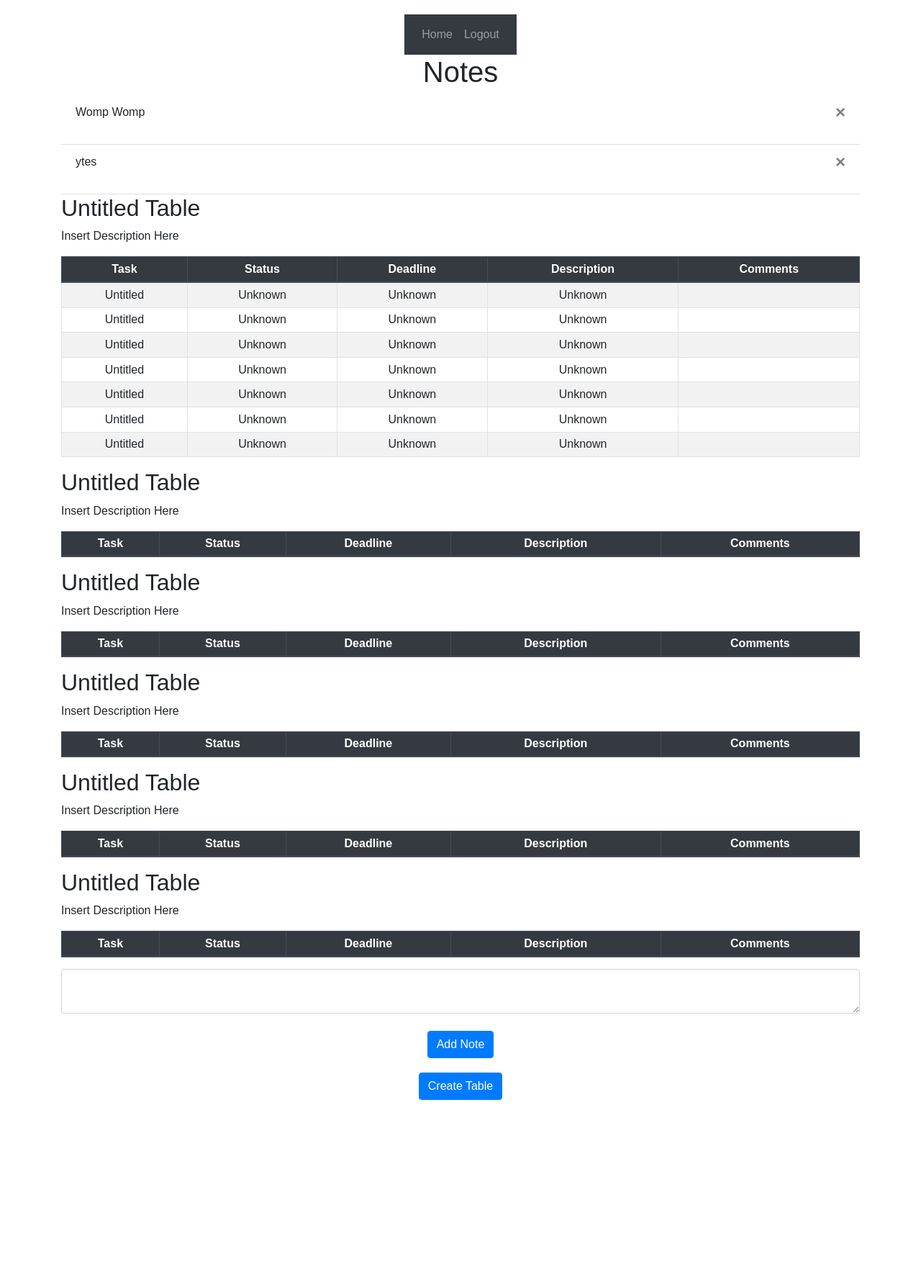
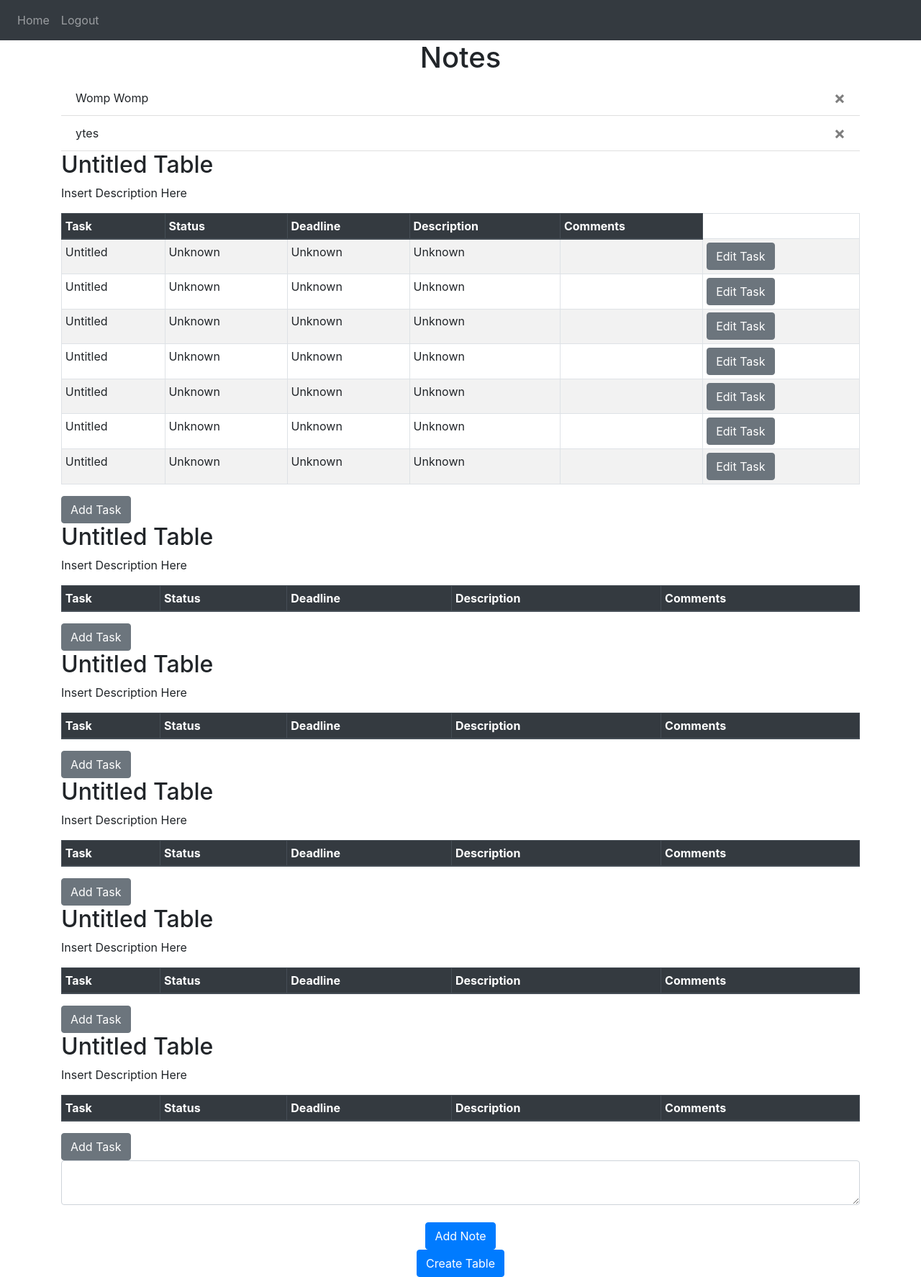
Before and after one commit to WiEFv1/FYPMMUWIEF, a Flask app: page / in a window 1280 px wide. Shown: the whole page at 72% size. Before the commit the page ends 1528 px from the top, so only its background shows below. Run offline with Flask 3, Linux system fonts and the light colour scheme; a user stored in the database is signed in; lists and menus that the app fills with data are empty; some libraries are stand-ins or nearby versions.

Commit message:
Added "Add Task" and "Edit Task"

```diff
--- a/Website/models.py
+++ b/Website/models.py
@@ -28,7 +28,7 @@ class Task(db.Model):
     user_id = db.Column(db.Integer, db.ForeignKey('user.id'))
     comment_id = db.Column(db.Integer, db.ForeignKey('comment.id'))
     projecttable_id = db.Column(db.Integer, db.ForeignKey('projecttable.id'))
-    comments = db.relationship('Comment', backref='task', foreign_keys='Comment.task_id')
+    comment_id = db.Column(db.Integer, db.ForeignKey('comment.id'))
 
 class Projecttable(db.Model):
     id = db.Column(db.Integer, primary_key=True)
--- a/Website/templates/base.html
+++ b/Website/templates/base.html
@@ -14,6 +14,7 @@
       href="https://stackpath.bootstrapcdn.com/font-awesome/4.7.0/css/font-awesome.min.css"
       crossorigin="anonymous"
     />
+    <link rel="stylesheet" href="css/styles.css">
 
     <title>{% block title %}Home{% endblock %}</title>
   </head>
--- a/Website/templates/home.html
+++ b/Website/templates/home.html
@@ -16,6 +16,8 @@
 </ul>
 
 {% for projecttable in user.project_tables %}
+<form method="POST">
+<div class="project-table-container">
 <h2>{{ projecttable.name }}</h2>
 <p>{{ projecttable.description }}</p>
 <table class="table table-striped table-bordered table-hover table-sm">
@@ -35,15 +37,22 @@
         <td>{{ task.task_status }}</td>
         <td>{{ task.deadline }}</td>
         <td>{{ task.description }}</td>
+
         <td>
           {% for comment in task.comments %}
             <p>{{ comment.comment_detail }}</p>
           {% endfor %}
         </td>
+        <td>
+          <button type="submit" class="btn btn-secondary add-task-button" name="edit_task" value="{{ task.id }}">Edit Task</button>
+        </td>
       </tr>
     {% endfor %}
   </tbody>
 </table>
+<button type="submit" class="btn btn-secondary add-task-button" name="add_task" value="{{ projecttable.id }}">Add Task</button>
+</div>
+</form>
 {% endfor %}
 
 <form method="POST">
@@ -60,31 +69,4 @@
   </div>
 </form>
 
-<style>
-  body {
-    font-family: Arial, sans-serif;
-    display: flex;
-    flex-direction: column;
-    align-items: center;
-    padding: 20px;
-  }
-  table {
-    border-collapse: collapse;
-    margin: 10px 0;
-    width: 80%;
-  }
-  table, th, td {
-    border: 1px solid black;
-  }
-  th, td {
-    padding: 8px;
-    text-align: center;
-  }
-  button {
-    padding: 10px 20px;
-    font-size: 16px;
-    margin-bottom: 20px;
-  }
-</style>
-
 {% endblock %}
--- a/Website/views.py
+++ b/Website/views.py
@@ -2,7 +2,7 @@
 
 from flask import Blueprint, render_template, request, flash, jsonify
 from flask_login import login_required, current_user
-from .models import Note, Projecttable
+from .models import *
 from . import db
 import json
 
@@ -28,6 +28,13 @@ def home():
             db.session.commit()
             flash('Table Added!', category='success')
 
+        if 'add_task' in request.form:
+            project_id = request.form.get('add_task')  # Gets the project ID from the button data attribute
+            new_task = Task(user_id=current_user.id, task_name="Untitled", task_status="Unknown", deadline="Unknown", description="Unknown", projecttable_id=project_id)
+            db.session.add(new_task)
+            db.session.commit()
+            flash('Task Added!', category='success')
+
     return render_template("home.html", user=current_user)
 
 @views.route('/delete-note', methods=['POST'])
```
Also changed, not shown: Website/templates/style.css (added, +30 -0 lines), instance/database.db.
